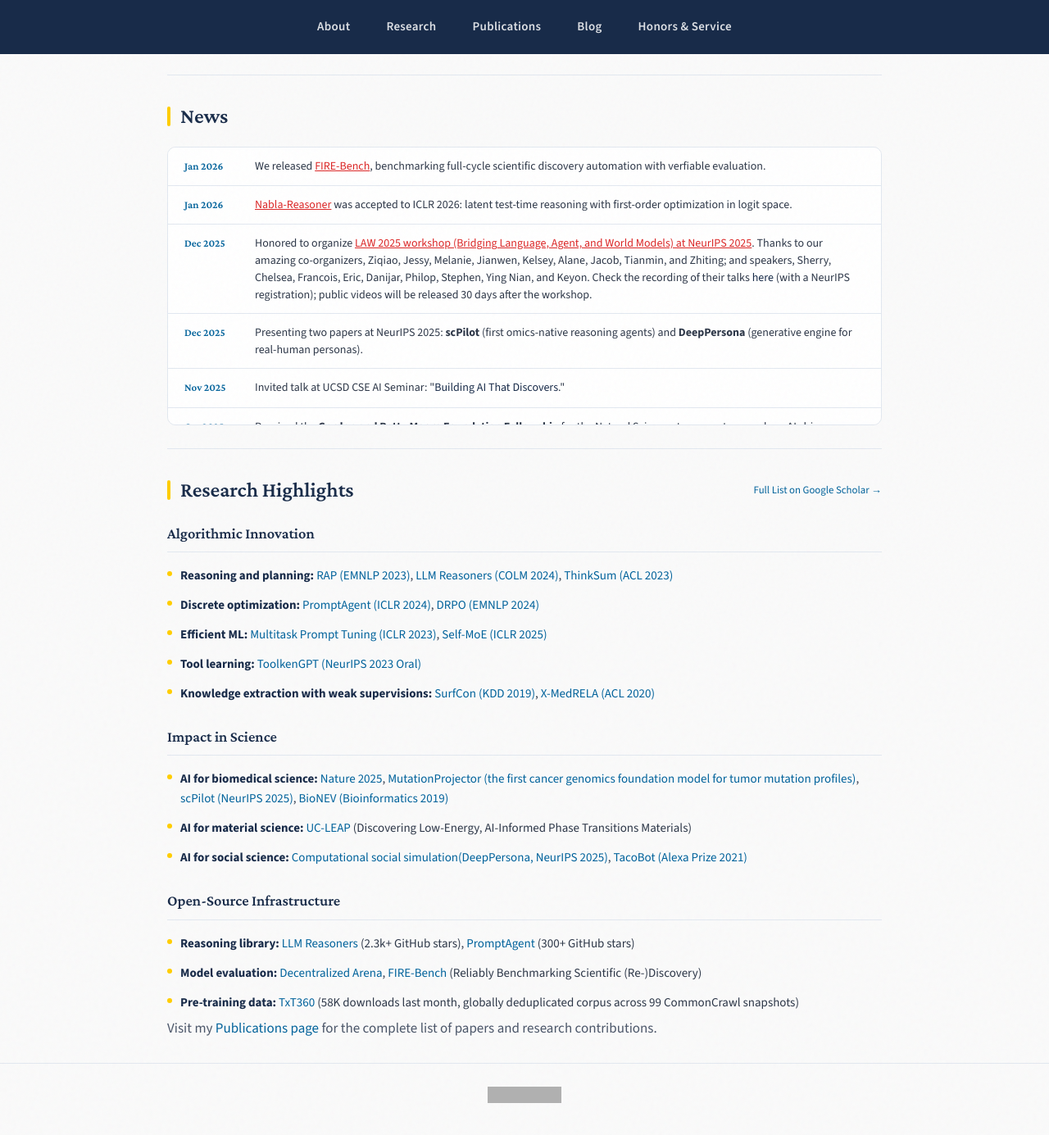
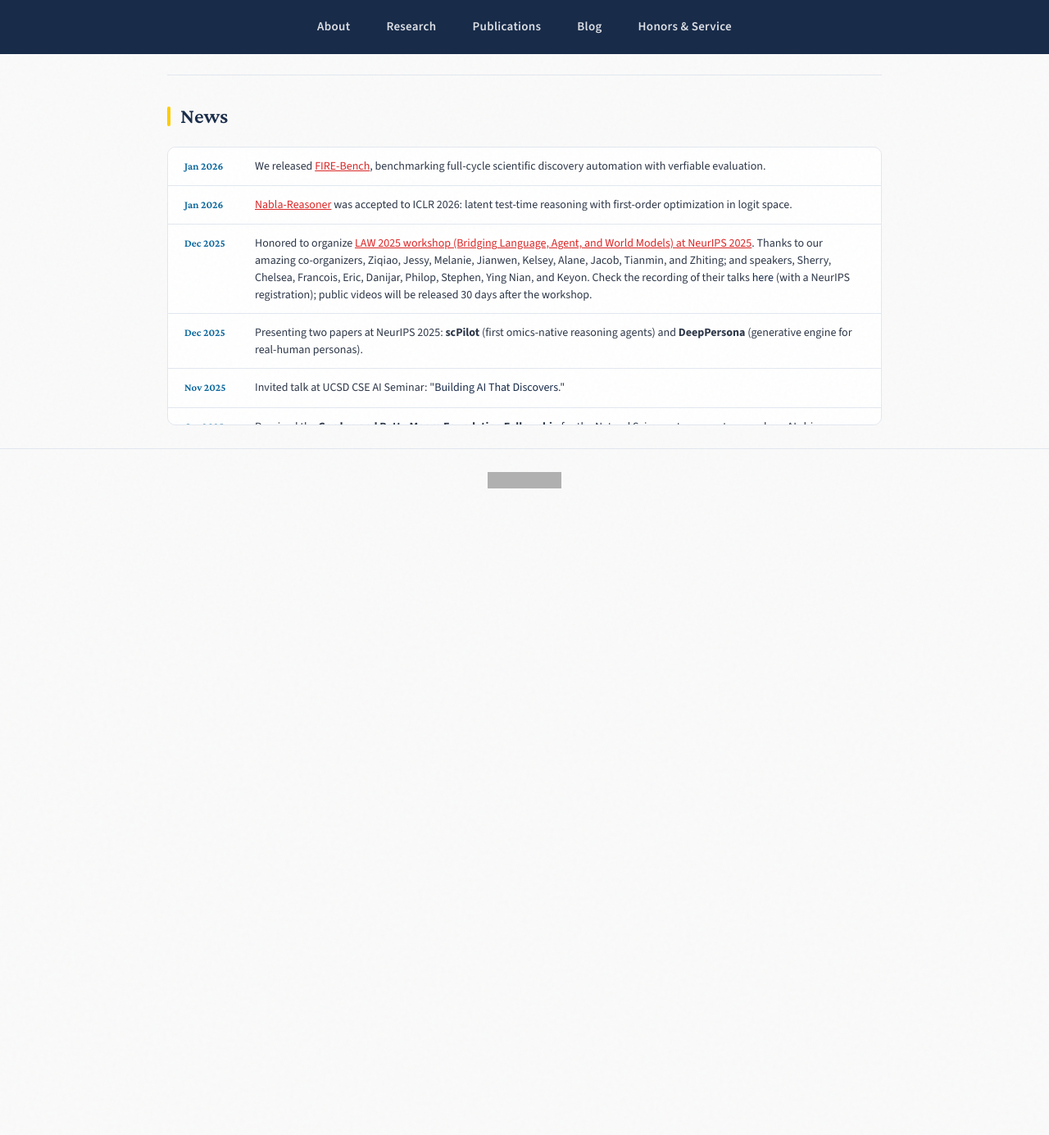
Before and after one commit to zhenwang9102/zhenwang9102.github.io, a Jekyll site: the page built from _posts/2019-06-02-venue.markdown, in a window 1280 px wide and 1400 px high, scrolled down 1742 px. Shown: the top 1385 px of the window at 82% size. Built offline with Jekyll 4.4.1, drawn with Linux system fonts in a browser that asks for light colours; after the commit the page ends 2392 px from its top, so only the background shows below that; grey boxes are pictures that could not be loaded.

Commit message:
Update default.html

```diff
--- a/_layouts/default.html
+++ b/_layouts/default.html
@@ -1000,41 +1000,7 @@
       </div>
     </section>
 
-    <section class="section">
-      <h2 class="section-title">
-        Research Highlights
-        <a href="https://scholar.google.com/citations?hl=en&user=asBaytUAAAAJ&view_op=list_works">Full List on Google Scholar →</a>
-      </h2>
 
-      <div class="research-highlights-content">
-        <h3>Algorithmic Innovation</h3>
-        <ul>
-          <li><strong>Reasoning and planning:</strong> <a href="https://arxiv.org/abs/2305.14992">RAP (EMNLP 2023)</a>, <a href="https://arxiv.org/abs/2404.05221">LLM Reasoners (COLM 2024)</a>, <a href="https://arxiv.org/abs/2210.01293">ThinkSum (ACL 2023)</a></li>
-          <li><strong>Discrete optimization:</strong> <a href="https://arxiv.org/abs/2310.16427">PromptAgent (ICLR 2024)</a>, <a href="https://arxiv.org/abs/2411.08733">DRPO (EMNLP 2024)</a></li>
-          <li><strong>Efficient ML:</strong> <a href="https://arxiv.org/abs/2303.02861">Multitask Prompt Tuning (ICLR 2023)</a>, <a href="https://arxiv.org/abs/2406.12034">Self-MoE (ICLR 2025)</a></li>
-          <li><strong>Tool learning:</strong> <a href="https://arxiv.org/abs/2305.11554">ToolkenGPT (NeurIPS 2023 Oral)</a></li>
-          <li><strong>Knowledge extraction with weak supervisions:</strong> <a href="https://arxiv.org/abs/1906.09285">SurfCon (KDD 2019)</a>, <a href="https://arxiv.org/abs/2005.00889">X-MedRELA (ACL 2020)</a></li>
-        </ul>
-        <h3>Impact in Science</h3>
-        <ul>
-          <li><strong>AI for biomedical science:</strong> <a href="https://www.biorxiv.org/content/10.1101/2023.01.03.522354">Nature 2025</a>, <a href="https://www.biorxiv.org/content/10.1101/2025.09.08.674723">MutationProjector (the first cancer genomics foundation model for tumor mutation profiles)</a>, <a href="https://zhenwang9102.github.io/">scPilot (NeurIPS 2025)</a>, <a href="https://academic.oup.com/bioinformatics/article/36/4/1241/5581350">BioNEV (Bioinformatics 2019) </a></li>
-          <li><strong>AI for material science:</strong> <a href="https://uc-leap.github.io/LEAP">UC-LEAP</a> (Discovering Low-Energy, AI-Informed Phase Transitions Materials)</li>
-          <li><strong>AI for social science:</strong> <a href="https://zhenwang9102.github.io/">Computational social simulation(DeepPersona, NeurIPS 2025)</a>, <a href="https://www.amazon.science/alexa-prize/three-top-performers-emerge-in-inaugural-alexa-prize-taskbot-challenge">TacoBot (Alexa Prize 2021)</a></li>
-        </ul>
-
-        <h3>Open-Source Infrastructure</h3>
-        <ul>
-          <li><strong>Reasoning library:</strong> <a href="https://github.com/maitrix-org/llm-reasoners">LLM Reasoners</a> (2.3k+ GitHub stars), <a href="https://github.com/maitrix-org/PromptAgent">PromptAgent</a> (300+ GitHub stars)</li>
-          <li><strong>Model evaluation:</strong> <a href="https://arxiv.org/abs/2505.12808">Decentralized Arena</a>, <a href="https://openreview.net/pdf?id=454tA4k8yJ">FIRE-Bench</a> (Reliably Benchmarking Scientific (Re-)Discovery)</li></li>
-          <li><strong>Pre-training data:</strong> <a href="https://huggingface.co/datasets/LLM360/TxT360">TxT360</a> (58K downloads last month, globally deduplicated corpus across 99 CommonCrawl snapshots)</li>
-        </ul>
-      </div>
-
-      <p style="color: var(--text-light);">
-        Visit my <a href="https://zhenwang9102.github.io/page_pubs.html" style="color: var(--ucsd-blue); text-decoration: none; font-weight: 500;">Publications page</a> for the complete list of papers and research contributions.
-      </p>
-
-    </section>
   </main>
 
   <footer class="footer">
```
